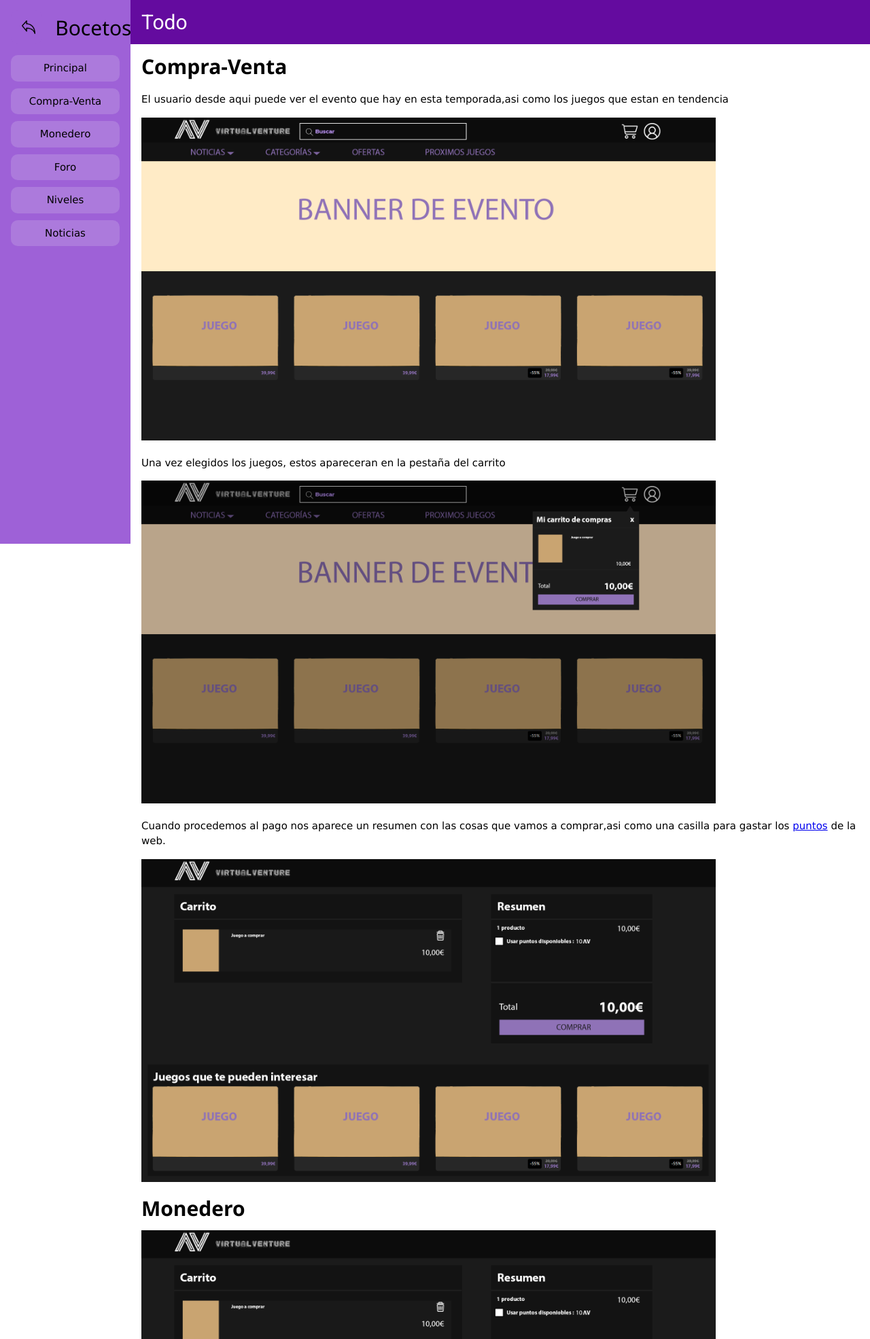
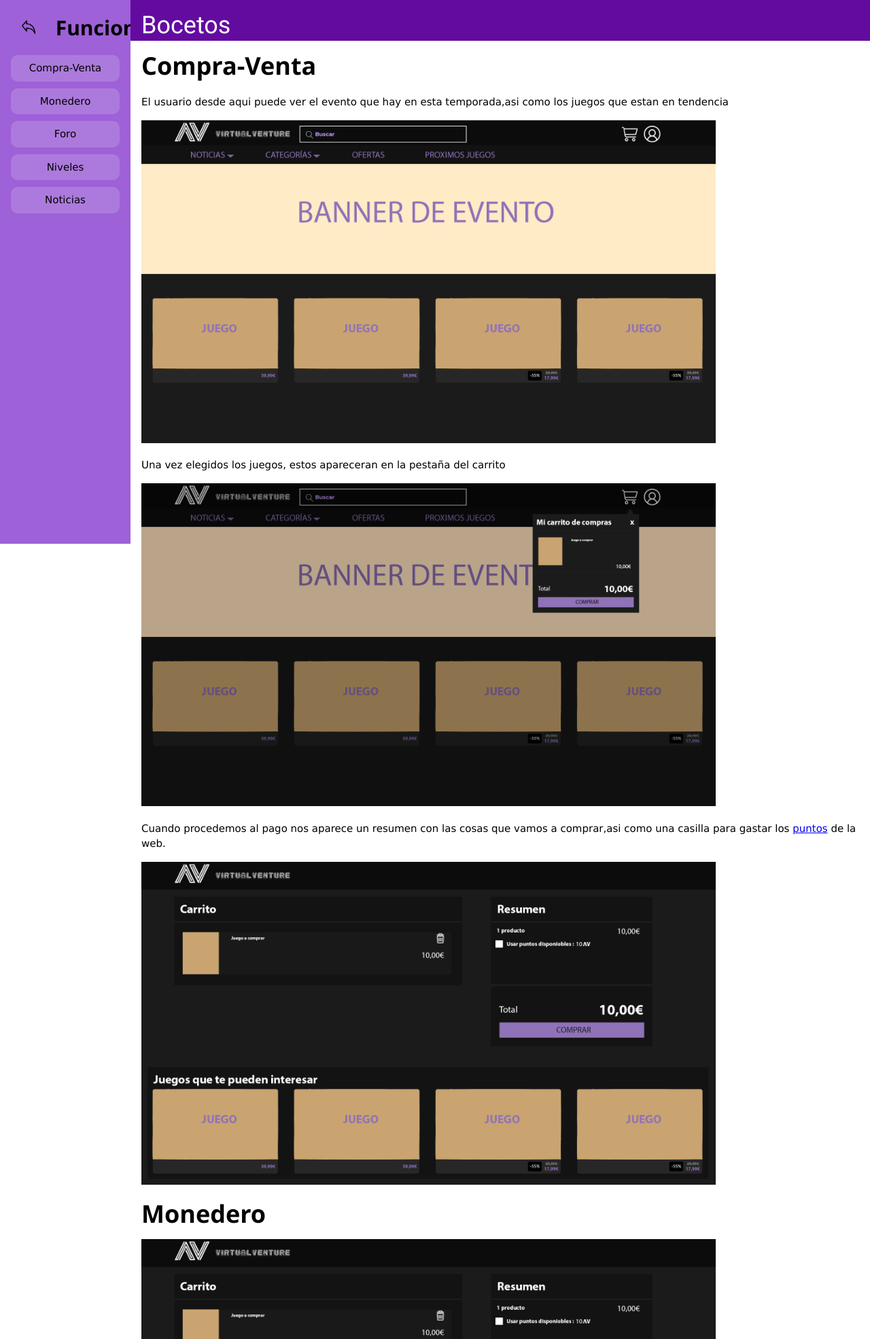
Before and after one commit to Sombra1009/SistemasWebG10, a PHP site: page /bocetos.html in a window 1280 px wide. Shown: the top 1970 px of the page at 68% size. Run offline with PHP 8.4, Linux system fonts and the light colour scheme.

Commit message:
Organizacion de bocetos

```diff
--- a/bocetos.html
+++ b/bocetos.html
@@ -1,70 +1,102 @@
 <!DOCTYPE html>
 <html lang="es">
+
 <head>
     <meta charset="UTF-8">
     <meta name="viewport" content="width=device-width, initial-scale=1.0">
-    <title>Bocetos-Todo</title>
+    <title>Bocetos</title>
     <link rel="stylesheet" href="miembros.css">
     <link rel="stylesheet" href="https://fonts.googleapis.com/css?family=Roboto&display=swap">
-    <script src="miembros.js"></script>
 </head>
+
 <body>
 
-    <div class="sidebar bar-block" style="width:15%">
-        <div style="display: flex;">
-        <button class="bar-item button" style="font-size: 30px; width: min-content; height: min-content; margin-top: 5px; background-color: #9e61d7;"><img src="./img/flecha.png" style="width:20px; height: 20px;"></button></button>
-        <h2 class="bar-item" style="font-size: 30px; margin-top: 0px;">Bocetos</h2>
-        </div>
-        <a href="bocetos.html" class="bar-item button" style="text-decoration:none">Principal</a>
-        <a href="comven.html" class="bar-item button" style="text-decoration:none">Compra-Venta</a>
-        <a href="monedero.html" class="bar-item button" style="text-decoration:none">Monedero</a>
-        <a href="foro.html" class="bar-item button" style="text-decoration:none">Foro</a>
-        <a href="niveles.html" class="bar-item button" style="text-decoration:none">Niveles</a>
-        <a href="noticias.html " class="bar-item button" style="text-decoration:none">Noticias</a>
-    </div>
+    <nav class="sidebar bar-block" style="width:15%">
+        <header style="display: flex;">
+            <button class="bar-item button"
+                style="font-size: 30px; width: min-content; height: min-content; margin-top: 5px; background-color: #9e61d7;"><img
+                    src="./img/flecha.png" style="width:20px; height: 20px;"></button></button>
+            <h2 class="bar-item" style="font-size: 30px; margin-top: 0px;"><strong>Funciones</strong></h2>
+        </header>
 
-    <div style="margin-left:15%">
+        <a href="#comven" class="bar-item button" style="text-decoration:none">Compra-Venta</a>
+        <a href="#monedero" class="bar-item button" style="text-decoration:none">Monedero</a>
+        <a href="#foro" class="bar-item button" style="text-decoration:none">Foro</a>
+        <a href="#niveles" class="bar-item button" style="text-decoration:none">Niveles</a>
+        <a href="#noticias" class="bar-item button" style="text-decoration:none">Noticias</a>
+    </nav>
 
-        <div class="container teal">
-          <h1 style="font-family: Roboto;">Todo</h1>
-        </div>
+    <section style="display: flex;">
+        <header class="container teal" style="margin-left:15%">
+            <h1 style="font-family: Roboto;">Bocetos</h1>
+        </header>
 
-        <div class="container">
-            <h1><strong>Compra-Venta</strong></h1>
-                <p>El usuario desde aqui puede ver el evento que hay en esta temporada,asi como los juegos que estan en tendencia</p>
-                <img src="img/principal1.png" width="80%" alt="Imagen de la pagina principal de la web" >
+        <section class="container" style="margin-left:15%; margin-top: 60px;">
+
+            <article id="comven">
+                <h1><strong>Compra-Venta</strong></h1>
+                <p>El usuario desde aqui puede ver el evento que hay en esta temporada,asi como los juegos que estan en
+                    tendencia</p>
+                <img src="img/principal1.png" width="80%" alt="Imagen de la pagina principal de la web">
                 <p>Una vez elegidos los juegos, estos apareceran en la pestaña del carrito</p>
-                <img src="img/principal2.png" width="80%" alt="Imagen de la pagina principal de la web con la pestaña de carrito abierto" >
-                <p>Cuando procedemos al pago nos aparece un resumen con las cosas que vamos a comprar,asi como una casilla para gastar los <a href="monedero.html">puntos</a> de la web.</p>
-                <img src="img/compra1.png" width="80%" alt="Imagen de la pestaña de compra" >
-            <h1><strong>Monedero</strong></h1>
-                <img src="img/compra1.png" width="80%" alt="Imagen de la pagina de compra sin activar el monedero" >
-                <img src="img/compra2.png" width="80%" alt="Imagen de la pagina de compra activando el monedero" >
+                <img src="img/principal2.png" width="80%"
+                    alt="Imagen de la pagina principal de la web con la pestaña de carrito abierto">
+                <p>Cuando procedemos al pago nos aparece un resumen con las cosas que vamos a comprar,asi como una
+                    casilla
+                    para
+                    gastar los <a href="monedero.html">puntos</a> de la web.</p>
+                <img src="img/compra1.png" width="80%" alt="Imagen de la pestaña de compra">
+            </article>
+
+            <article id="monedero">
+                <h1><strong>Monedero</strong></h1>
+                <img src="img/compra1.png" width="80%" alt="Imagen de la pagina de compra sin activar el monedero">
+                <img src="img/compra2.png" width="80%" alt="Imagen de la pagina de compra activando el monedero">
                 <p>Como se muestra en la imagen , a la hora de la compra podemos seleccionar si queremos
                     gastar las monedas que tenemos acumulada , las cuales se consiguen participando en el
                     foro o comprando productos, los cuales podemos utilizar para que se nos disminuir el
                     precio de la compra </p>
                 <p>Cada punto equivale a un céntimo</p>
-            <h1><strong>Foro</strong></h1>
-                <img src="img/foroPrincipal.png" width="80%" alt="Imagen de la pagina principal del foro de la web" >
-                <img src="img/juego.png" width="80%" alt="Imagen de la pagina de compra de un juego" >
-                <p>Hay dos formas de acceder al foro de un juego, por la propia pagina de compra o desde la seccion de foro</p>
-                <img src="img/juego2.png" width="80%" alt="Imagen de la pagina de compra de un juego en tu biblioteca" >
+            </article>
+
+            <article id="foro">
+                <h1><strong>Foro</strong></h1>
+                <img src="img/foroPrincipal.png" width="80%" alt="Imagen de la pagina principal del foro de la web">
+                <img src="img/juego.png" width="80%" alt="Imagen de la pagina de compra de un juego">
+                <p>Hay dos formas de acceder al foro de un juego, por la propia pagina de compra o desde la seccion de
+                    foro
+                </p>
+                <img src="img/juego2.png" width="80%" alt="Imagen de la pagina de compra de un juego en tu biblioteca">
                 <p>La unica forma de poder valorar un juego es siendo propietario de una copio</p>
-                <img src="img/foro1.png" width="80%" alt="Imagen del foro de un juego en concreto" >
-            <h1><strong>Niveles</strong></h1>
-                <img src="img/niveles.png" width="80%" alt="Imagen que muestra los diferentes niveles disponibles en la web" >
+                <img src="img/foro1.png" width="80%" alt="Imagen del foro de un juego en concreto">
+            </article>
+
+            <article id="niveles">
+                <h1><strong>Niveles</strong></h1>
+                <img src="img/niveles.png" width="80%"
+                    alt="Imagen que muestra los diferentes niveles disponibles en la web">
                 <p>Cada cuenta de usuarios tendran un nivel que subira a medida que compre o participe de
                     buena forma dentro de la pagina , con ello prodran acceder a ofertas exclusivas dentro
-                    de la pagina    </p>
-                <img src="img/niveles2.png" width="80%" alt="Imagen que muestra los diferentes niveles disponibles en la web" >
+                    de la pagina </p>
+                <img src="img/niveles2.png" width="80%"
+                    alt="Imagen que muestra los diferentes niveles disponibles en la web">
                 <p>Una de los beneficios es ofrecer ofertas exclusivas para un minimo de nivel</p>
-            <h1><strong>Noticias</strong></h1>
-                <img src="img/noticias.png" width="80%" alt="Imagen de la pagina principal de noticias y ofertas de la web" >
-                <p>En esta parte el usuario estará informado de las ultimas tendencias en videojuegos, tambien de las ofertas con tematica que tiene la web</p>
-                <img src="img/ofertas.png" width="80%" alt="Imagen de la pagina de ofertas " >
+            </article>
+
+            <article id="noticias">
+                <h1><strong>Noticias</strong></h1>
+                <img src="img/noticias.png" width="80%"
+                    alt="Imagen de la pagina principal de noticias y ofertas de la web">
+                <p>En esta parte el usuario estará informado de las ultimas tendencias en videojuegos, tambien de las
+                    ofertas
+                    con tematica que tiene la web</p>
+                <img src="img/ofertas.png" width="80%" alt="Imagen de la pagina de ofertas ">
                 <p>Aquí se pueden ver los diferentes juegos que incluye la oferta</p>
+            </article>
 
-        </div>
+        </section>
+    </section>
+
 </body>
+
 </html>
--- a/miembros.css
+++ b/miembros.css
@@ -29,6 +29,10 @@ h6 {
     font-family: "Segoe UI", Arial, sans-serif;
     font-weight: normal;
     margin: 10px 0
+}
+
+h1{
+    font-size: 36px
 }
 
 html,
@@ -73,7 +77,6 @@ body {
 .bar-item{
     padding: 8px 16px;
     float: left;
-    width: auto;
     border: none;
     display: block;
     outline: 0;
@@ -122,4 +125,7 @@ body {
     color: #fff !important;
     background-color: #640b9f !important;
     display: flex !important;
+    position: fixed;
+    width: 100%;
+    height: 60px;
 }
```
Also changed, not shown: comven.html (deleted, +0 -40 lines), foro.html (deleted, +0 -42 lines), monedero.html (deleted, +0 -41 lines), niveles.html (deleted, +0 -40 lines), noticias.html (deleted, +0 -39 lines).
